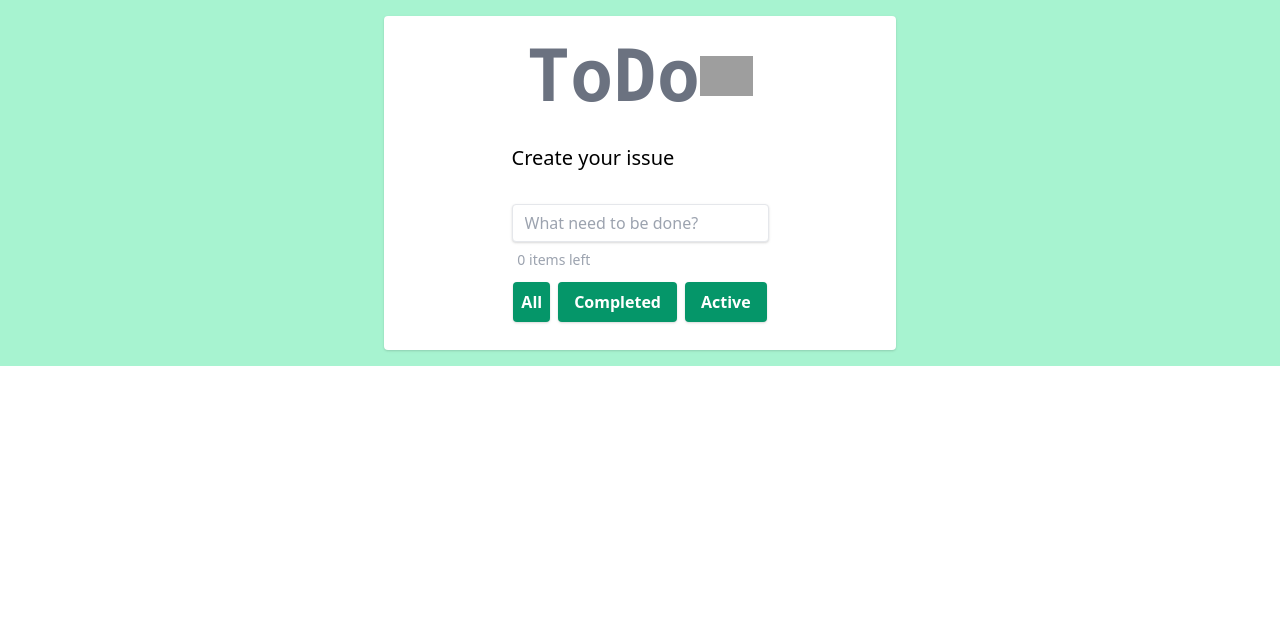
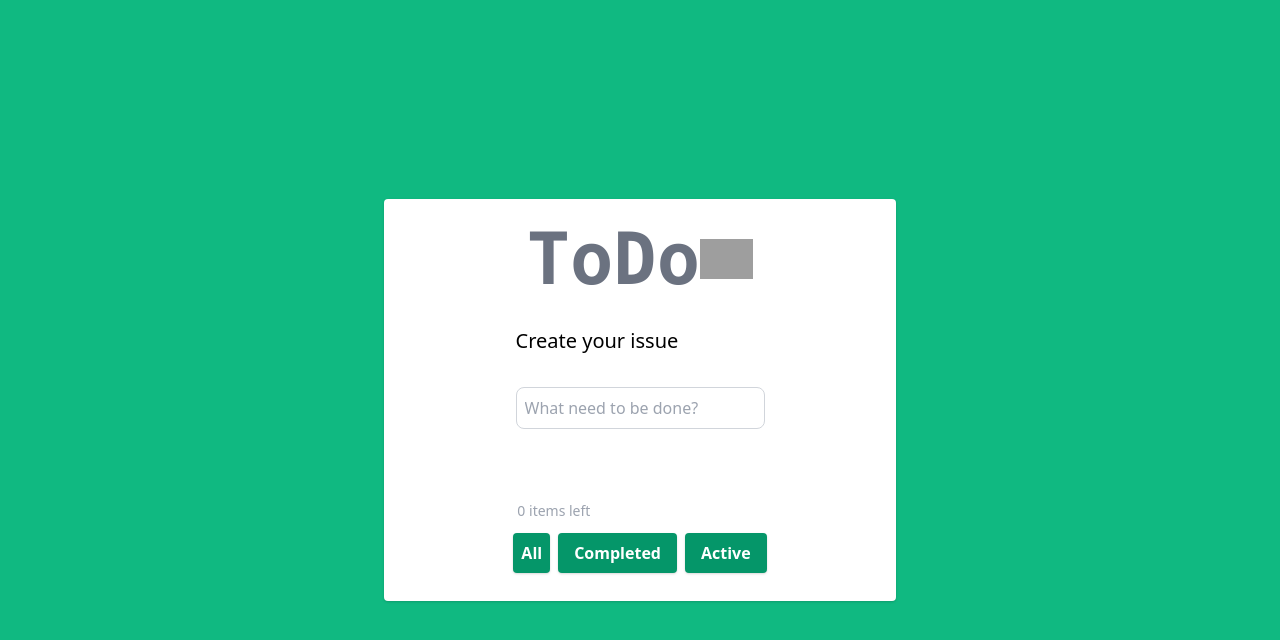
Before and after one commit to MissMelisa/ToDoListByMeli, a Next.js app: page / in a window 1280 px wide. Shown: the top 640 px of the page. Built offline with nearby package versions, Linux system fonts and the light colour scheme; grey boxes are pictures that could not be loaded.

Commit message:
fix styles

```diff
--- a/pages/index.js
+++ b/pages/index.js
@@ -68,8 +68,8 @@ export default function MainPage() {
   const itemsQuantity = items.filter((item) => item.checked === false).length;
 
   return (
-    <div className="flex items-center bg-green-200  justify-center h-100 w-100  max-h-screen  ">
-      <div className=" grid  justify-center items-center bg-white rounded shadow p-6 m-4 w-full lg:w-3/4 lg:max-w-lg  h-100 w-full">
+    <div className="relative min-h-screen flex items-center justify-center bg-green-300 py-12 px-4 sm:px-6 lg:px-8 bg-green-500 bg-no-repeat bg-cover relative items-center ">
+      <div className=" grid  justify-center items-center bg-white rounded shadow p-6 m-4 w-full lg:w-3/4 lg:max-w-lg  h-100 w-full ">
         <div className="	display: flex flex-row justify-center items-center">
           <p className=" flex items-center justify-center text-7xl text-gray-500 font-mono font-extrabold ">
             ToDo
@@ -95,10 +95,10 @@ export default function MainPage() {
             id="createIssue"
             name="createIssue"
             placeholder="What need to be done?"
-            className=" shadow appearance-none border rounded w-full py-2 px-3 text-gray-700 leading-tight focus:outline-none focus:shadow-outline"
+            className=" text-base p-2 border border-gray-300 rounded-lg focus:outline-none focus:border-indigo-500"
           />
         </form>
-        <div className=" h-100 w-full d:max-h-screen ">
+        <div className="  d:max-h-screen  p-8">
           {items
             .filter((item) => filter === undefined || item.checked === filter)
             .map((item) => (
```
